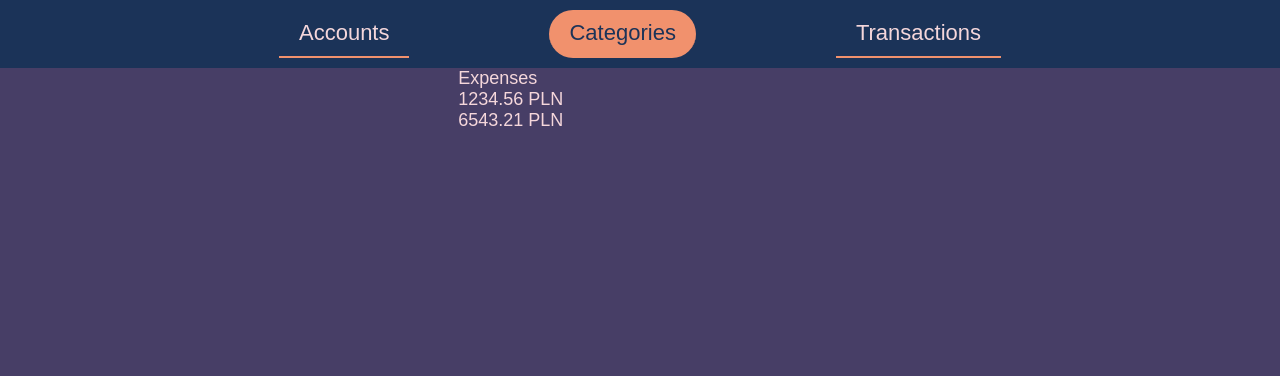
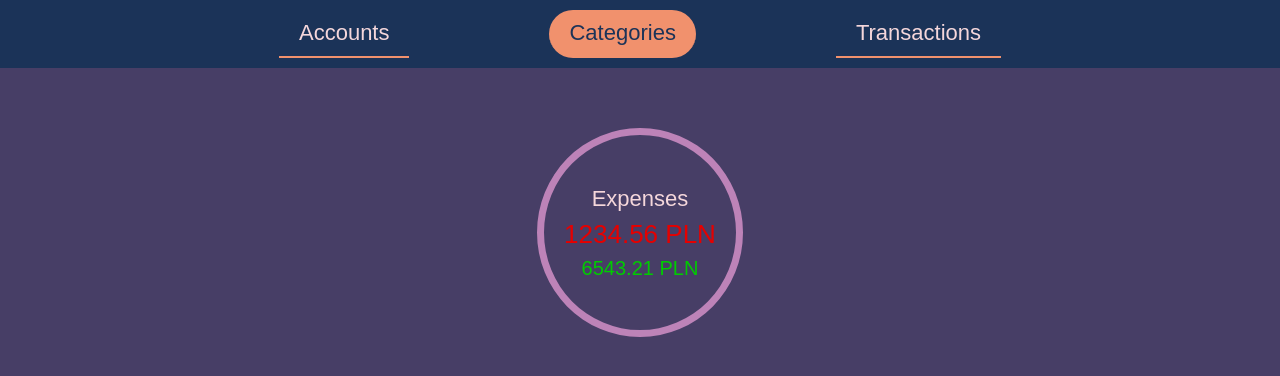
Before and after one commit to kotovskyy/ExpenseTracker, a Django app: template expensetracker/core/templates/core/categories.html in a window 1280 px wide. Shown: the part 80-456 px from the top of the page. Run offline with Django 3.2, Linux system fonts and the light colour scheme; the template is opened without the code that fills it, so the values that code supplies are empty.

Commit message:
Create layout on categories page

```diff
--- a/expensetracker/core/static/core/styles/mainapp.css
+++ b/expensetracker/core/static/core/styles/mainapp.css
@@ -40,15 +40,94 @@
     color: #1b3358;
 }
 
-
 .main-categories-container {
+    padding-top: 20px;
     margin-left: 200px;
     margin-right: 200px;
     display: grid;
-    grid-template-columns: auto auto auto auto auto auto;
+    grid-template-columns: repeat(5, minmax(250px, 1fr));
+    column-gap: 40px;
+    row-gap: 40px;
+    align-items: center;
+    justify-content: center;
 }
 
-.central-info-container {
-    grid-column: 3 / span 2;
-    grid-row: 2 / span 2;
+
+#central-info-container {
+    grid-row: 2 / span 1;
+    grid-column: 3 / span 1;
+
+    display: flex;
+    flex-direction: column;
+    align-items: center;
+    justify-content: center;
+    height: 100%;
 }
+
+#central-info {
+    border: 7px solid #bd83b8;
+    text-align: center;
+    height: 155px;
+    display: flex;
+    flex-direction: column;
+    align-items: center;
+    justify-content: center;
+
+    padding: 20px;
+
+    border-radius: 100%;
+}
+
+.central-info-label {
+    font-size: 22px;
+}
+
+.total-data {
+    font-size: 20px;
+}
+
+.total-expense {
+    color: #e60000;
+}
+
+.total-income {
+    color: #00cc00;
+}
+
+.main-info-label {
+    font-size: 26px;
+    margin-top: 7px;
+    margin-bottom: 7px;
+}
+
+
+.category-container {
+    /* border: 1px solid black; */
+    display: flex;
+    flex-direction: column;
+    align-items: center;
+    justify-content: space-around;
+
+    cursor: pointer;
+}
+
+.category-icon-container {
+    background-color: #f1916d;
+    border-radius: 100%;
+}
+
+.category-icon {
+    height: 80px;
+    width: 80px;
+    padding: 15px;
+}
+
+.category-name{
+    font-size: 22px;
+    margin-bottom: 10px;
+}
+
+.category-total {
+    font-size: 18px;
+    margin-top: 10px;
+}
--- a/expensetracker/core/templates/core/categories.html
+++ b/expensetracker/core/templates/core/categories.html
@@ -44,19 +44,30 @@
             <div class="main-categories-container">
                 {% for category in categories %}
                 <div class="category-container">
-                    {{ category }}
+                    <div class="category-name">
+                        {{ category.name}}
+                    </div>
+                    <div class="category-icon-container">
+                        <img class="category-icon" src="{% static 'core/svg/groceries.svg' %}" alt="category image">
+                    </div>
+                    <div class="category-total">
+                        1234.56 PLN
+                    </div>
+
                 </div>
                 {% endfor %}
 
-                <div class="central-info-container">
+                <div id="central-info-container">
+                    <div id="central-info">
                         <div class="central-info-label">
                             Expenses
                         </div>
-                    <div class="total-data total-exenses">
+                        <div class="total-data total-expense main-info-label">
                             1234.56 PLN
                         </div>
-                    <div class="total-data total-exenses">
+                        <div class="total-data total-income">
                             6543.21 PLN
+                        </div>
                     </div>
                 </div>
             </div>
```
Lines whose indentation alone changed are shown as unchanged.
